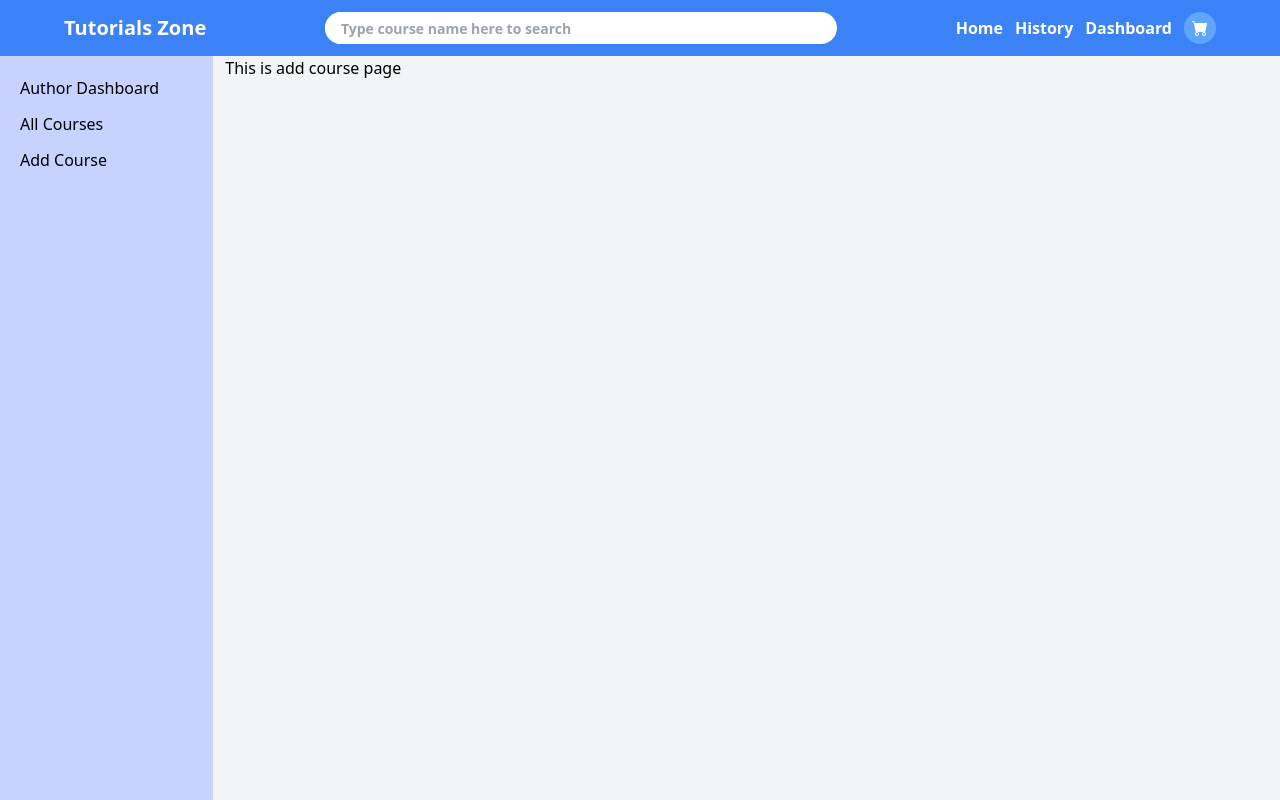
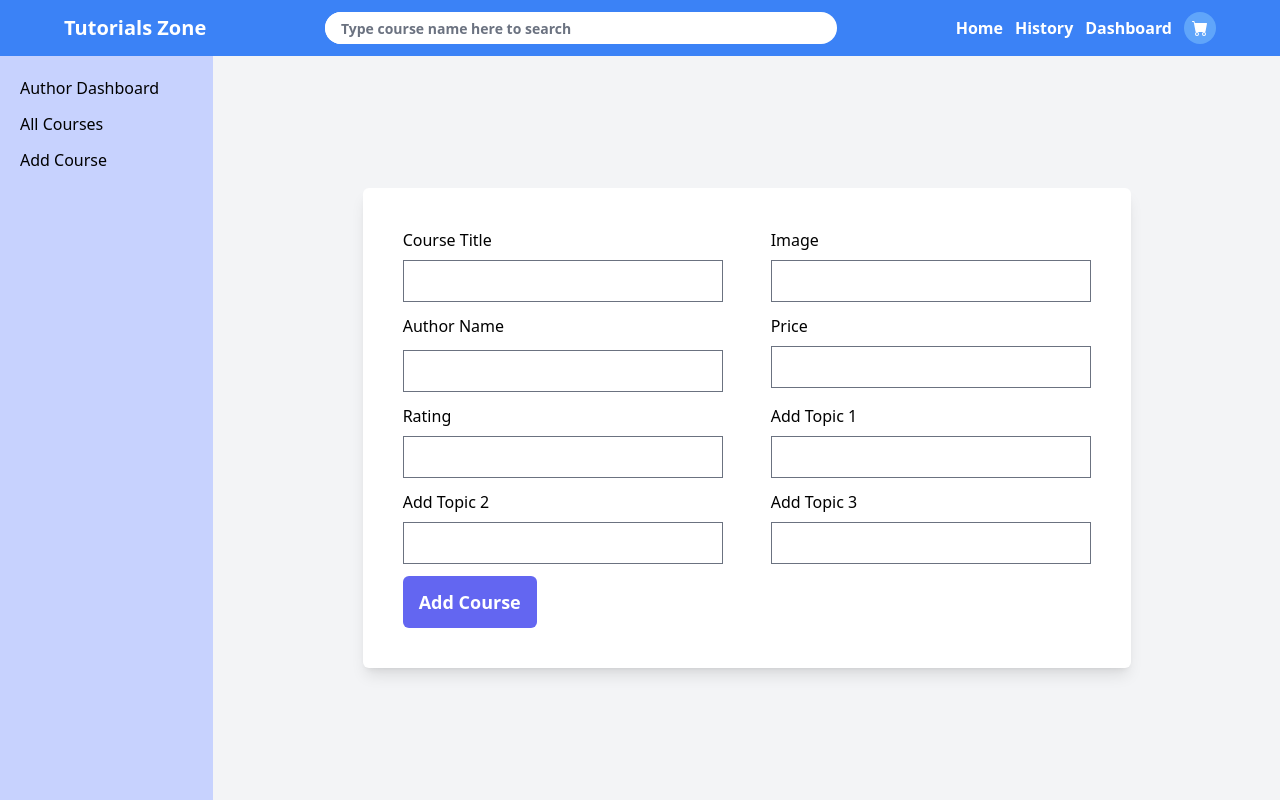
Before and after one commit to TouhidZaman/tutorials-zone, a React (Vite) app: page /dashboard/add-course in a window 1280 px wide. Built offline with nearby package versions, Linux system fonts and the light colour scheme.

Commit message:
Added new course UI for author (#12)

```diff
--- a/package.json
+++ b/package.json
@@ -17,6 +17,7 @@
     "@redux-devtools/extension": "^3.2.3",
     "react": "^18.2.0",
     "react-dom": "^18.2.0",
+    "react-hook-form": "^7.40.0",
     "react-icons": "^4.7.1",
     "react-redux": "^8.0.5",
     "react-router-dom": "^6.4.5",
@@ -24,6 +25,7 @@
     "redux-thunk": "^2.4.2"
   },
   "devDependencies": {
+    "@tailwindcss/forms": "^0.5.3",
     "@types/react": "^18.0.24",
     "@types/react-dom": "^18.0.8",
     "@vitejs/plugin-react": "^2.2.0",
--- a/src/pages/course-author/AddCourse.jsx
+++ b/src/pages/course-author/AddCourse.jsx
@@ -1,11 +1,115 @@
 import React from 'react';
+import { useForm } from 'react-hook-form';
 
 const AddCourse = () => {
-    return (
-        <div>
-            This is add course page
+const { register, handleSubmit } = useForm();
+
+  const submit = (data) => {
+    const date = new Date()
+    const course = {
+        title: data.title,
+        author: data.author,
+        image: data.image,
+        rating: data.rating,
+        price: data.price,
+        topics: [
+            data.topic1,
+            data.topic2,
+            data.topic3,
+        ],
+        lastUpdate: date.toISOString().split('T')[0],
+    };
+
+    console.log(course, "course data");
+  };
+
+  return (
+    <div className='flex justify-center items-center h-full '>
+      <form
+        className='shadow-lg p-10 rounded-md flex flex-wrap gap-3 max-w-3xl justify-between bg-white'
+        onSubmit={handleSubmit(submit)}
+      >
+        <div className='flex flex-col w-full max-w-xs'>
+          <label className='mb-2' htmlFor='model'>
+            Course Title
+          </label>
+          <input type='text' id='model' {...register("title")} />
         </div>
-    );
+        <div className='flex flex-col w-full max-w-xs'>
+          <label className='mb-2' htmlFor='image'>
+            Image
+          </label>
+          <input type='text' name='image' id='image' {...register("image")} />
+        </div>
+
+        <div className='flex flex-col w-full max-w-xs'>
+          <label className='mb-3' htmlFor='author'>
+            Author Name
+          </label>
+          <input type='text' name='author' id='author' {...register("author")} />
+        </div>
+        <div className='flex flex-col w-full max-w-xs'>
+          <label className='mb-2' htmlFor='price'>
+            Price
+          </label>
+          <input type='number' name='price' id='price' {...register("price")} />
+        </div>
+        <div className='flex flex-col w-full max-w-xs'>
+          <label className='mb-2' htmlFor='keyFeature1'>
+            Rating
+          </label>
+          <input
+            type='number'
+            name='rating'
+            id='rating'
+            {...register("rating")}
+          />
+        </div>
+        <div className='flex flex-col w-full max-w-xs'>
+          <label className='mb-2' htmlFor='topic1'>
+            Add Topic 1
+          </label>
+          <input
+            type='text'
+            name='topic1'
+            id='topic1'
+            {...register("topic1")}
+          />
+        </div>
+        <div className='flex flex-col w-full max-w-xs'>
+          <label className='mb-2' htmlFor='topic2'>
+            Add Topic 2
+          </label>
+          <input
+            type='text'
+            name='topic2'
+            id='topic2'
+            {...register("topic2")}
+          />
+        </div>
+        <div className='flex flex-col w-full max-w-xs'>
+          <label className='mb-2' htmlFor='topic3'>
+            Add Topic 3
+          </label>
+          <input
+            type='text'
+            name='topic3'
+            id='topic3'
+            {...register("topic3")}
+          />
+        </div>
+
+        <div className='flex justify-between items-center w-full'>
+          <button
+            className=' px-4 py-3 bg-indigo-500 rounded-md font-semibold text-white text-lg disabled:bg-gray-500'
+            type='submit'
+          >
+            Add Course
+          </button>
+        </div>
+      </form>
+    </div>
+  );
 };
 
 export default AddCourse;
--- a/tailwind.config.cjs
+++ b/tailwind.config.cjs
@@ -7,5 +7,5 @@ module.exports = {
   theme: {
     extend: {},
   },
-  plugins: [],
+  plugins: [require('@tailwindcss/forms')],
 }
```
Also changed, not shown: 1 other file (tests, documents, lock files or other folders).
